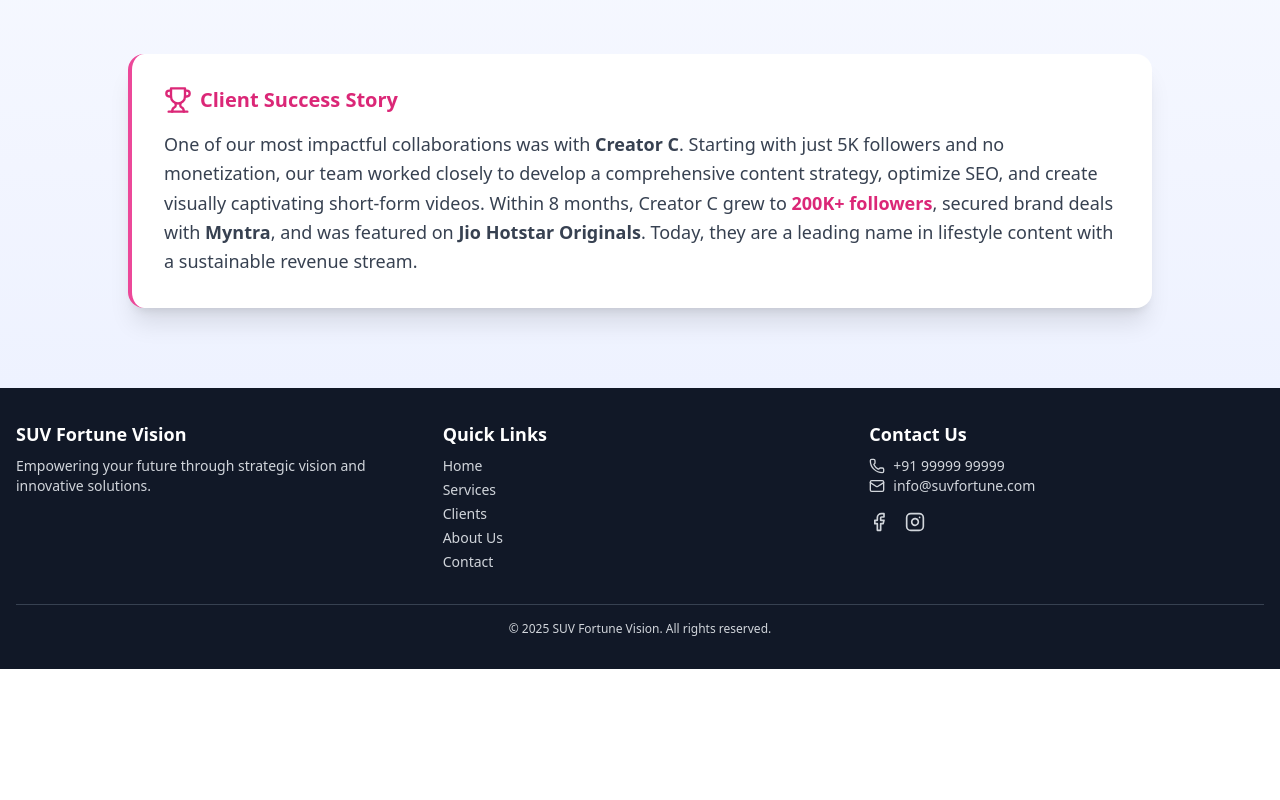
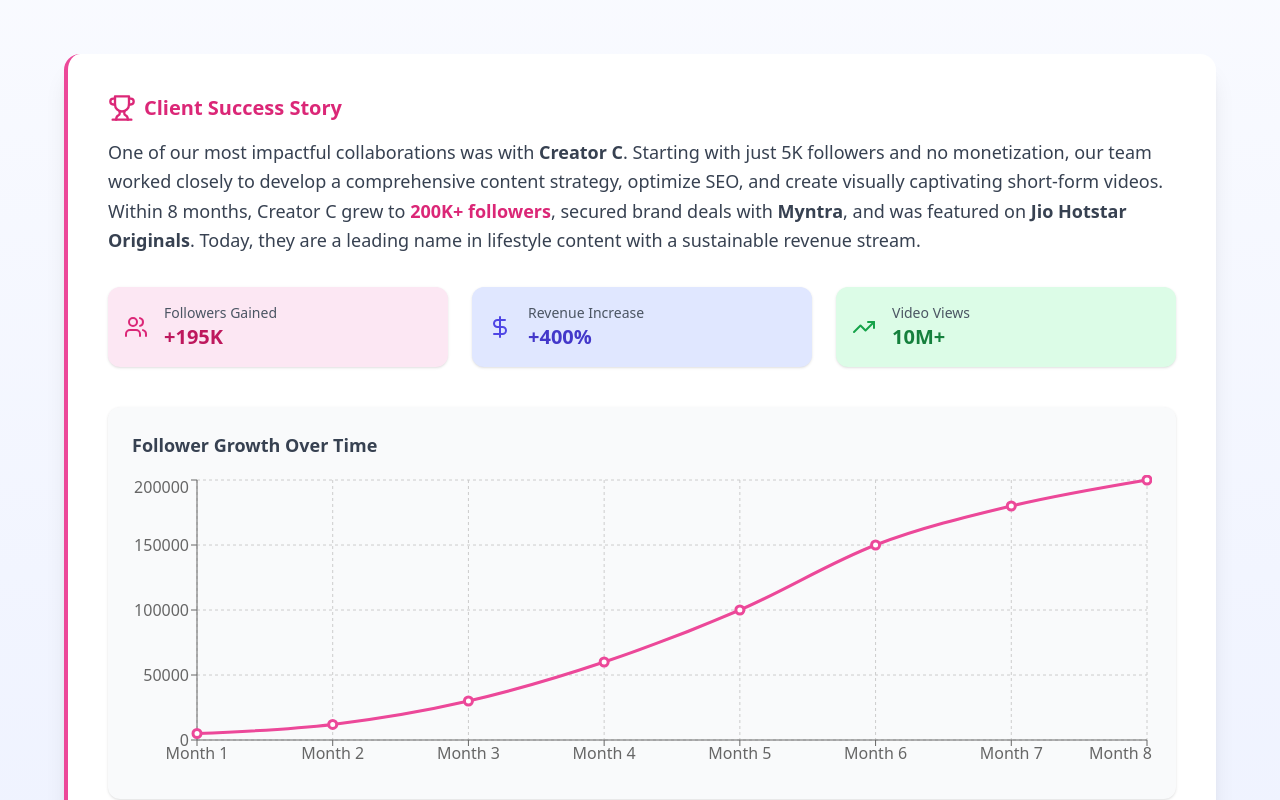
Before and after one commit to VijayVarma26/suv-fortune-vision, a React (Vite) app: page /clients in a window 1280 px wide. Shown: the part 620-1420 px from the top of the page. Before the commit the page ends 1289 px from the top, so only its background shows below. Built offline with nearby package versions, Linux system fonts and the light colour scheme; the HTML template or start-up script is replaced by a standard one.

Commit message:
Add growth chart and metrics summary to Clients page; include recharts library

```diff
--- a/package.json
+++ b/package.json
@@ -12,6 +12,7 @@
     "react": "^18.2.0",
     "react-dom": "^18.2.0",
     "react-router-dom": "^6.20.1",
+    "recharts": "^2.15.3",
     "swiper": "^11.2.6"
   },
   "devDependencies": {
--- a/src/pages/Clients.jsx
+++ b/src/pages/Clients.jsx
@@ -1,6 +1,7 @@
 import React from 'react';
 import { motion } from 'framer-motion';
-import { Sparkles, Trophy, Users } from 'lucide-react';
+import { Sparkles, Trophy, Users, TrendingUp, DollarSign } from 'lucide-react';
+import { LineChart, Line, XAxis, YAxis, Tooltip, ResponsiveContainer, CartesianGrid } from 'recharts';
 
 export default function Clients() {
   const topBrands = ['Sony', 'Jio Hotstar', 'Myntra'];
@@ -15,6 +16,16 @@ export default function Clients() {
     'Creator H',
     'Creator I',
     'Creator J',
+  ];
+  const growthData = [
+    { month: 'Month 1', followers: 5000 },
+    { month: 'Month 2', followers: 12000 },
+    { month: 'Month 3', followers: 30000 },
+    { month: 'Month 4', followers: 60000 },
+    { month: 'Month 5', followers: 100000 },
+    { month: 'Month 6', followers: 150000 },
+    { month: 'Month 7', followers: 180000 },
+    { month: 'Month 8', followers: 200000 },
   ];
 
   return (
@@ -78,18 +89,20 @@ export default function Clients() {
         </div>
       </motion.div>
 
-      {/* Client Success Story */}
       <motion.div
-        className="bg-white max-w-5xl mx-auto p-8 rounded-2xl shadow-xl border-l-4 border-pink-500"
+  className="bg-white max-w-6xl mx-auto p-10 rounded-2xl shadow-xl border-l-4 border-pink-500"
   initial={{ opacity: 0, y: 40 }}
   whileInView={{ opacity: 1, y: 0 }}
   transition={{ duration: 0.8 }}
 >
+  {/* Header */}
   <div className="flex items-center mb-4 text-pink-600 gap-2">
     <Trophy size={28} />
     <h4 className="text-xl font-bold">Client Success Story</h4>
   </div>
-        <p className="text-gray-700 text-lg leading-relaxed">
+
+  {/* Story Description */}
+  <p className="text-gray-700 text-lg leading-relaxed mb-8">
     One of our most impactful collaborations was with <strong>Creator C</strong>. Starting with
     just 5K followers and no monetization, our team worked closely to develop a comprehensive
     content strategy, optimize SEO, and create visually captivating short-form videos. Within
@@ -97,6 +110,52 @@ export default function Clients() {
     secured brand deals with <strong>Myntra</strong>, and was featured on <strong>Jio Hotstar Originals</strong>.
     Today, they are a leading name in lifestyle content with a sustainable revenue stream.
   </p>
+
+  {/* Metrics Summary */}
+  <div className="grid grid-cols-1 sm:grid-cols-3 gap-6 mb-10">
+    <div className="flex items-center gap-4 bg-pink-100 p-4 rounded-xl shadow">
+      <Users className="text-pink-600" />
+      <div>
+        <p className="text-sm text-gray-600">Followers Gained</p>
+        <p className="text-xl font-bold text-pink-700">+195K</p>
+      </div>
+    </div>
+    <div className="flex items-center gap-4 bg-indigo-100 p-4 rounded-xl shadow">
+      <DollarSign className="text-indigo-600" />
+      <div>
+        <p className="text-sm text-gray-600">Revenue Increase</p>
+        <p className="text-xl font-bold text-indigo-700">+400%</p>
+      </div>
+    </div>
+    <div className="flex items-center gap-4 bg-green-100 p-4 rounded-xl shadow">
+      <TrendingUp className="text-green-600" />
+      <div>
+        <p className="text-sm text-gray-600">Video Views</p>
+        <p className="text-xl font-bold text-green-700">10M+</p>
+      </div>
+    </div>
+  </div>
+
+  {/* Growth Chart */}
+  <div className="bg-gray-50 p-6 rounded-xl shadow">
+    <h5 className="text-lg font-semibold text-gray-700 mb-4">Follower Growth Over Time</h5>
+    <ResponsiveContainer width="100%" height={300}>
+      <LineChart data={growthData}>
+        <CartesianGrid strokeDasharray="3 3" />
+        <XAxis dataKey="month" />
+        <YAxis />
+        <Tooltip />
+        <Line
+          type="monotone"
+          dataKey="followers"
+          stroke="#ec4899"
+          strokeWidth={3}
+          dot={{ r: 4 }}
+          activeDot={{ r: 6 }}
+        />
+      </LineChart>
+    </ResponsiveContainer>
+  </div>
 </motion.div>
     </div>
   );
```
Also changed, not shown: 1 other file (tests, documents, lock files or other folders). Lines whose indentation alone changed are shown as unchanged.
